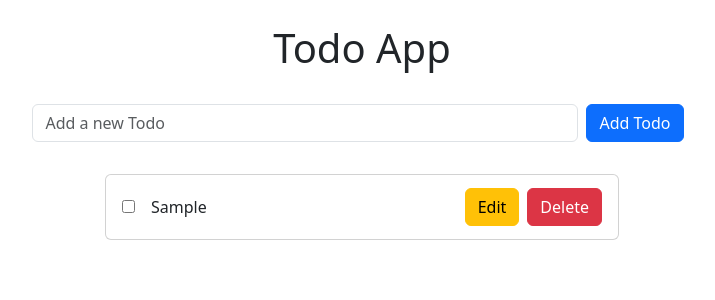
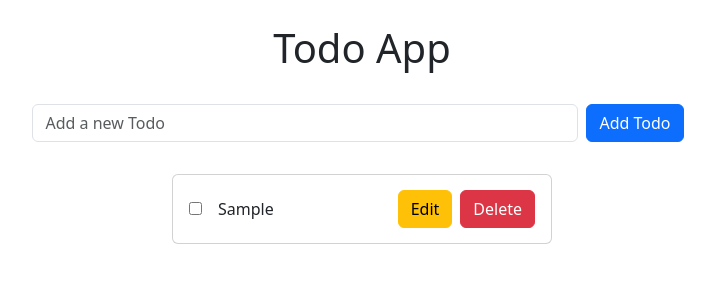
Before and after one commit to AdnanRahmanpoor/todo-app, a React (Create React App) app: page / in a window 1280 px wide. Both pictures are taken after typing "Sample" into the empty fields and a click on the button "Add Todo". Shown: the top 300 px of the page, without its empty margins (278-993 px from the left). Built offline with nearby package versions, Linux system fonts and the light colour scheme.

Commit message:
Edits to styling

```diff
--- a/src/App.tsx
+++ b/src/App.tsx
@@ -43,7 +43,7 @@ const App: React.FC = () => {
 
   return (
     <div className='container'>
-      <div className='d-flex align-items-center flex-column mt-4'>
+      <div className='d-flex align-items-center justify-content-center flex-column mt-4'>
         <h1>Todo App</h1>
         <AddTodo addTodo={addTodo} />
         <TodoList
--- a/src/components/TodoItem.tsx
+++ b/src/components/TodoItem.tsx
@@ -27,16 +27,14 @@ const TodoItem: React.FC<TodoItemProps> = ({
   };
 
   return (
-    <div className='card my-2'>
+    <div className='card my-2 align-content-center justify-content-center' style={{ width: '380px', height: '70px' }}>
       <div className='card-body'>
         {isEditing ? (
-          // eslint-disable-next-line react/style-prop-object
           <div
             className='d-flex flex-row
            align-items-center justify-content-between'
-            style={{ width: '30rem', height: '2rem' }}
           >
-            <div className='flex-grow-1 m-2'>
+            <div className='m-2'>
               <input
                 type='text'
                 value={editedText}
@@ -45,19 +43,13 @@ const TodoItem: React.FC<TodoItemProps> = ({
               />
             </div>
             <div className=''>
-              <button
-                onClick={handleSave}
-                className='btn btn-success'
-              >
+              <button onClick={handleSave} className='btn btn-success'>
                 Save
               </button>
             </div>
           </div>
         ) : (
-          <div
-            className='d-flex flex-row justify-content-between align-items-center'
-            style={{ width: '30rem', height: '2rem' }}
-          >
+          <div className='d-flex flex-row justify-content-between align-items-center'>
             <div>
               <input
                 type='checkbox'
@@ -74,10 +66,7 @@ const TodoItem: React.FC<TodoItemProps> = ({
               </span>
             </div>
             <div>
-              <button
-                onClick={handleEdit}
-                className='btn btn-warning mx-2'
-              >
+              <button onClick={handleEdit} className='btn btn-warning mx-2'>
                 Edit
               </button>
               <button
```
